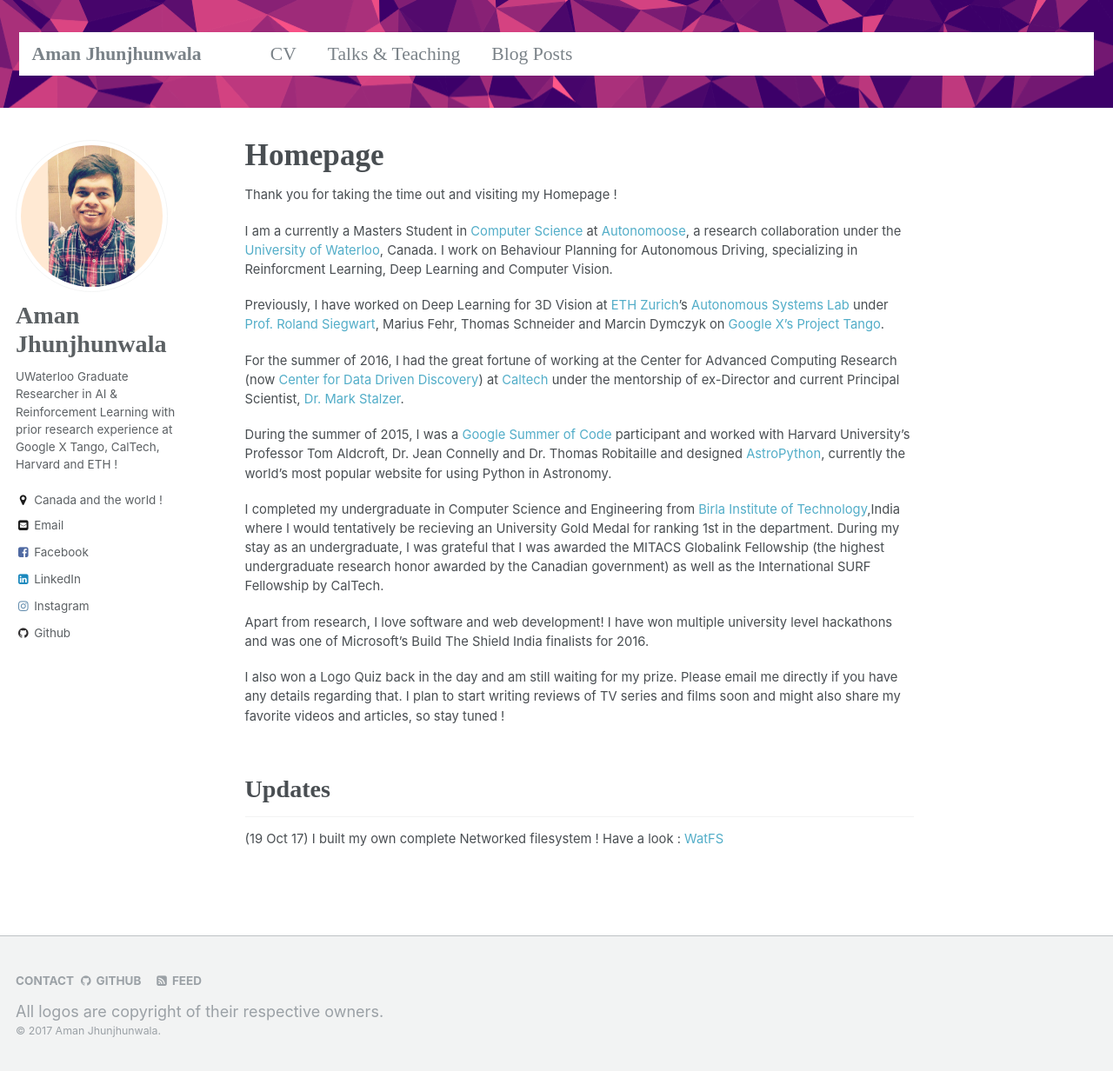
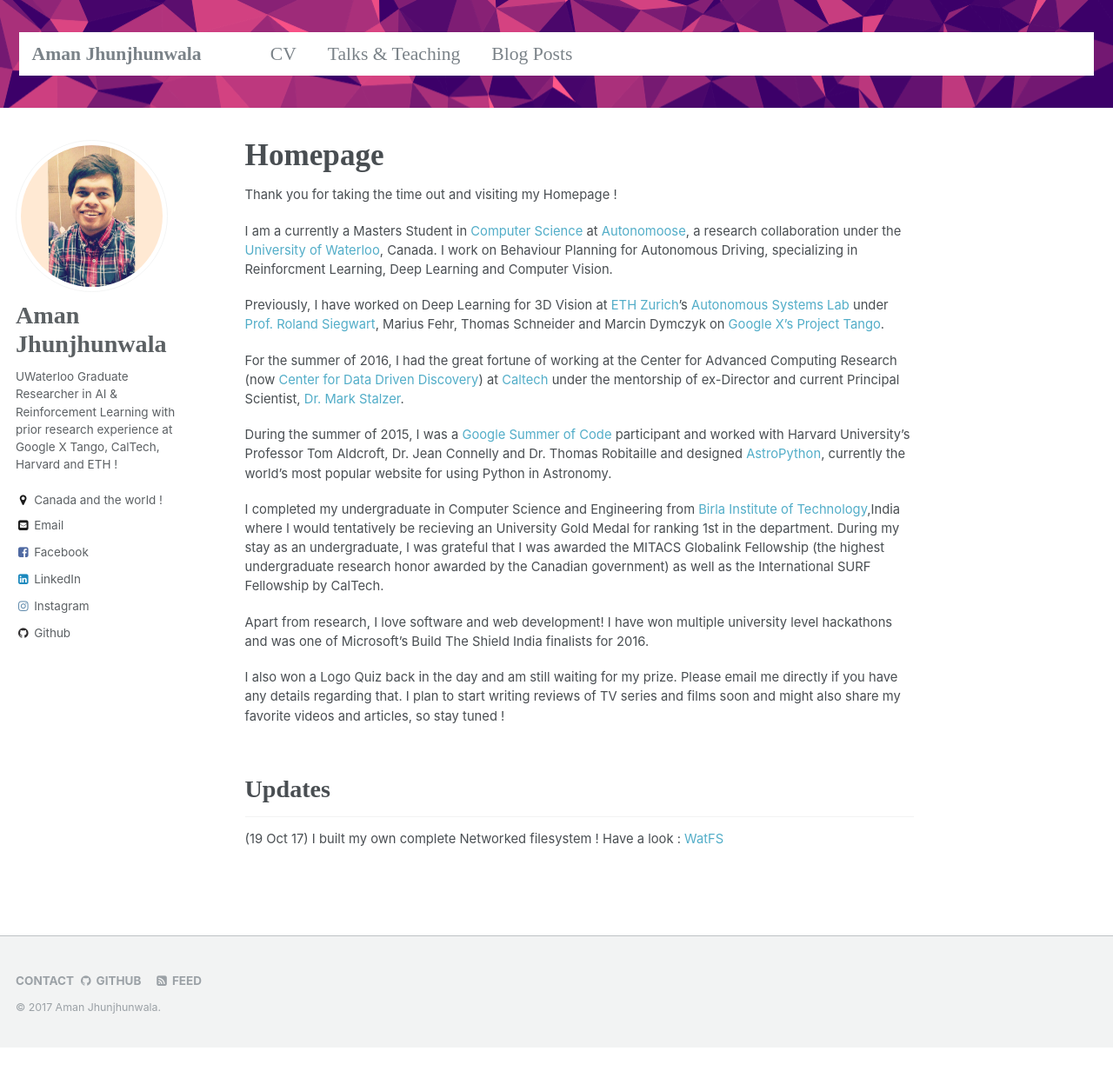
Before and after one commit to amanjhunjhunwala/amanjhunjhunwala.github.io, a Jekyll site: the page built from _pages/about.md, in a window 1280 px wide and 1232 px high. Shown: the whole window at 87% size. Built offline with Jekyll 4.4.1, drawn with Linux system fonts in a browser that asks for light colours; some web fonts are replaced.

Commit message:
Update footer.html

```diff
--- a/_includes/footer.html
+++ b/_includes/footer.html
@@ -19,5 +19,4 @@
     <li><a href="{% if site.atom_feed.path %}{{ site.atom_feed.path }}{% else %}{{ base_path }}/feed.xml{% endif %}"><i class="fa fa-fw fa-rss-square" aria-hidden="true"></i> {{ site.data.ui-text[site.locale].feed_label | default: "Feed" }}</a></li>
   </ul>
 </div>
-All logos are copyright of their respective owners.
 <div class="page__footer-copyright">&copy; {{ site.time | date: '%Y' }} {{ site.name | default: site.title }}.</div>
```
